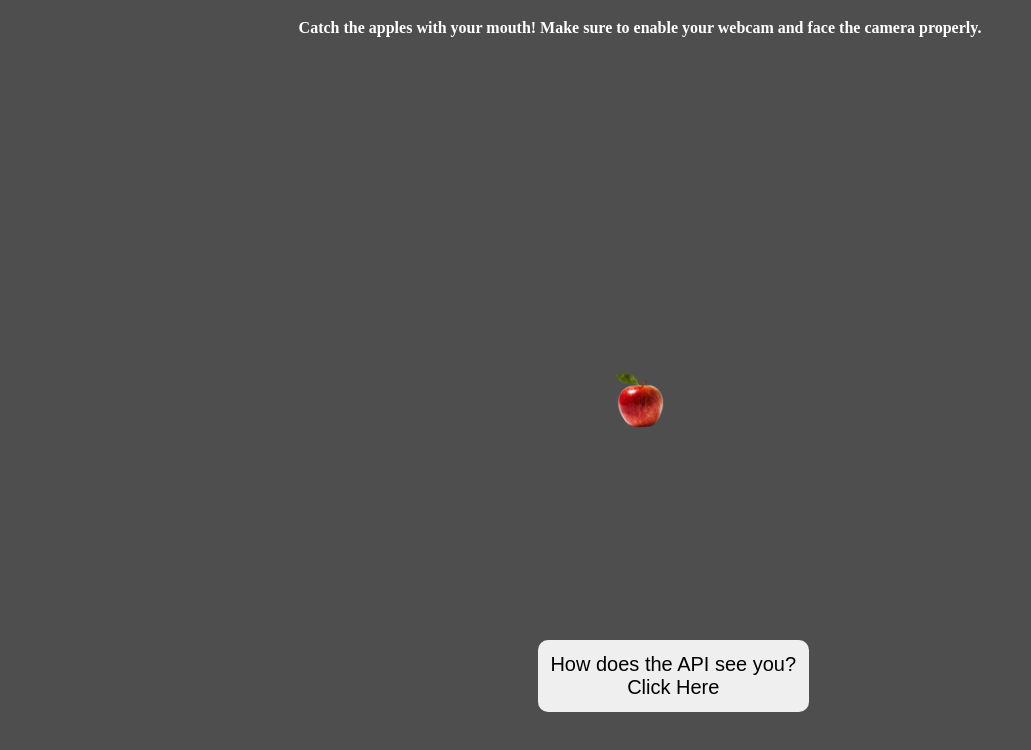
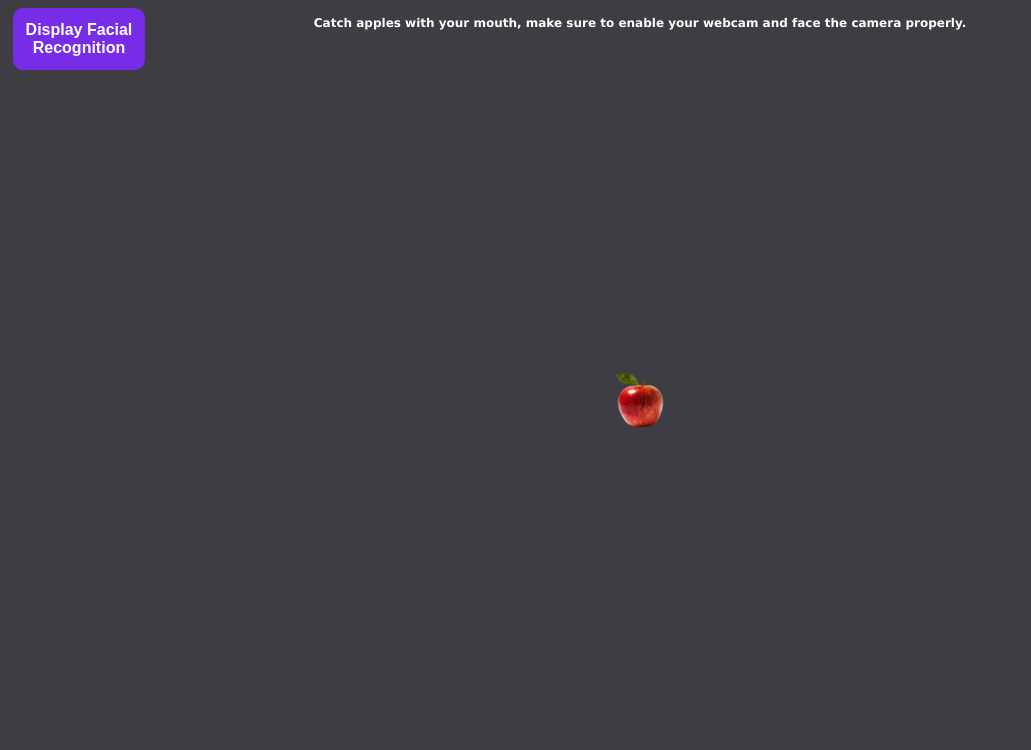
Before and after one commit to MarkusPennanen/face-api-game, a plain HTML site: page index.html in a window 1280 px wide. Shown: the whole page, without its empty margins (0-1031 px from the left). Drawn offline with Linux system fonts and the light colour scheme; no server answers.

Commit message:
Style update

```diff
--- a/index.html
+++ b/index.html
@@ -10,11 +10,12 @@
   <link rel="stylesheet" href="style.css">
 </head>
 <body>
-  <h1>Catch the apples with your mouth! Make sure to enable your webcam and face the camera properly.</h1>
+  <h1>Catch apples with your mouth, make sure to enable your webcam and face the camera properly.</h1>
   <div id="points"></div>
-  <div><button onclick="setDraw()">How does the API see you?<br>Click Here</button></div>
+
   <video id="video" width="600" height="460" autoplay muted></video>
   <div id="hitBox"></div>
   <img id="spawnedItem" src="apple.png"></img>
+  <button id="setDraw" onclick="setDraw()">Display Facial <br> Recognition</button>
 </body>
 </html>
--- a/style.css
+++ b/style.css
@@ -6,7 +6,7 @@ body {
     display: flex;
     justify-content: center;
     align-items: center;
-    background-color: rgb(78, 78, 78);
+    background-color: rgb(61, 61, 67);
   }
 
   canvas {
@@ -22,33 +22,49 @@ body {
   position: absolute;
 }
 
-button {
+#setDraw {
   position: absolute;
-  left: 42%;
-  top: 80%;
+  left: 1%;
+  top: 1%;
   border: none;
   border-radius: 10px;
   padding: 1%;
-  font-size: 2.5vmin;
+  font-size: 2vmin;
+  background-color: rgb(119, 44, 232);
+  color:white;
+  font-style: bold;
+  font-weight: bold;
 }
 
-button:hover {
-  background-color: lightgrey;
+#setDraw:hover {
+  background-color: rgb(113, 34, 231);
   border: none;
 }
+
+#setDraw:active {
+  transform: scale(0.98);
+  box-shadow: 3px 2px 22px 1px rgba(0, 0, 0, 0.24);
+}
+
 
 h1 {
   position: absolute;
   top: 1%;
   color: white;
-  font-size: 2vmin;
-  padding-left: 10%;
-  padding-right: 10%;
+  font-size: 1.5vmin;
+  padding-left: 20%;
+  padding-right: 20%;
+  font-family: Verdana, Tahoma, sans-serif;
 }
 
 #points {
   position: absolute;
   top: 15%;
   color: white;
-  font-size: 4vmin;
+  font-size: 3vmin;
+  font-family: Verdana, Tahoma, sans-serif;
 }
+
+#video {
+  border-radius: 20px;
+}
```
